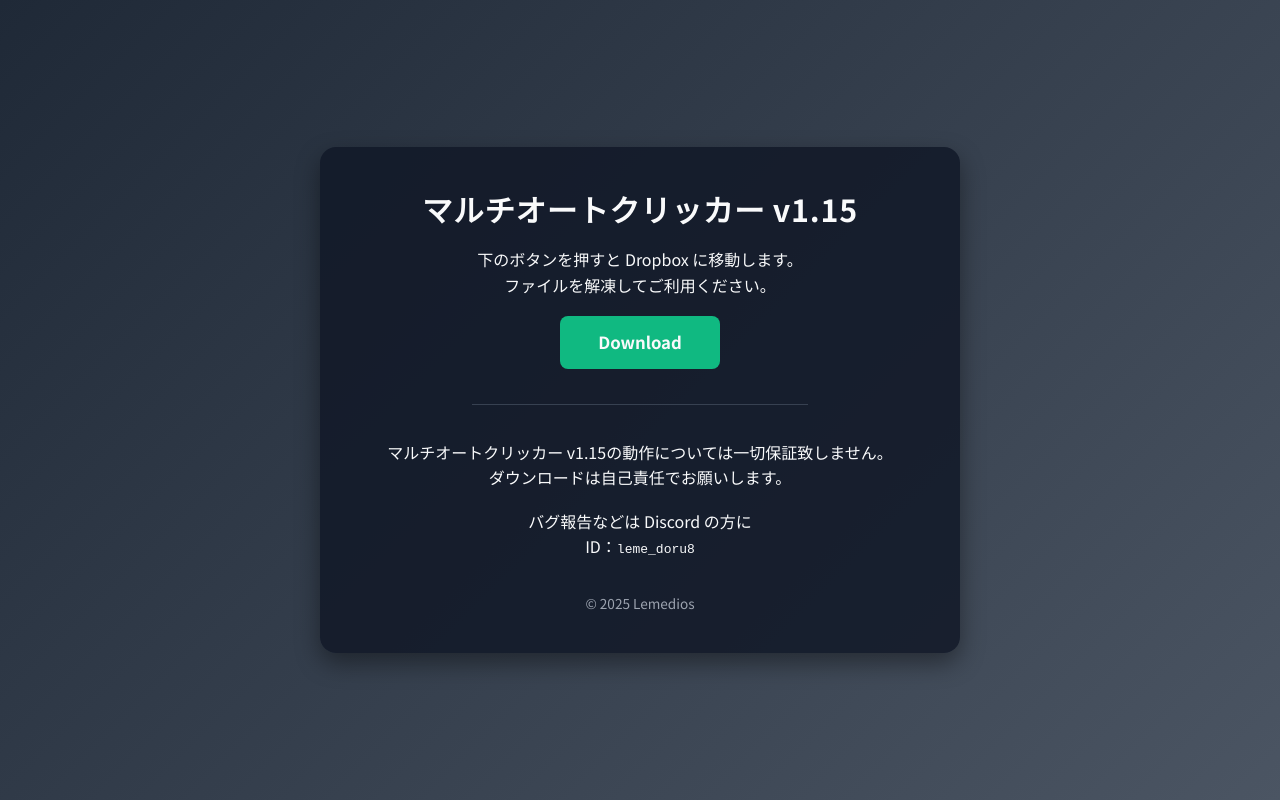
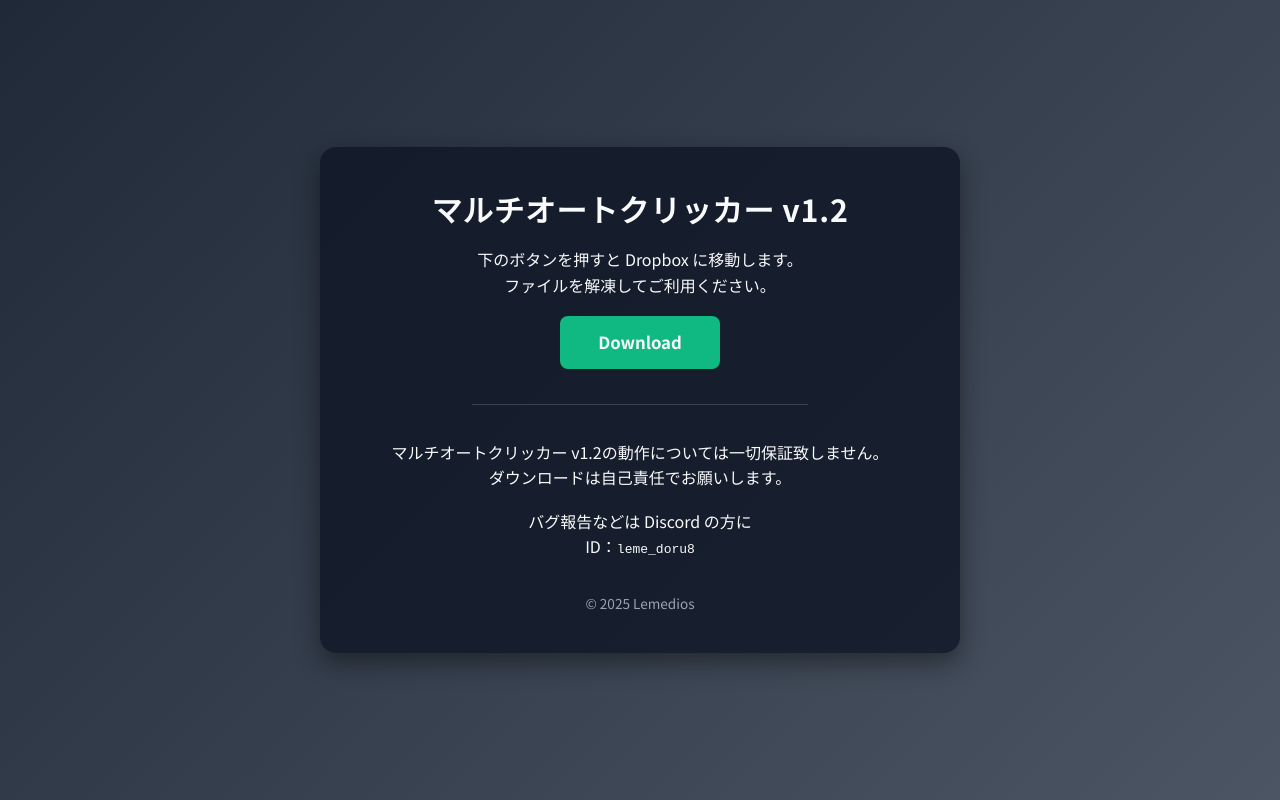
Before and after one commit to Lemedios/multi-auto-clicker-download, a plain HTML site: page index.html in a window 1280 px wide. Drawn offline with Linux system fonts and the light colour scheme.

Commit message:
Update index.html

```diff
--- a/index.html
+++ b/index.html
@@ -53,14 +53,14 @@
 
 <body>
   <main class="panel">
-    <h1>マルチオートクリッカー v1.15</h1>
+    <h1>マルチオートクリッカー v1.2</h1>
     <p>下のボタンを押すと Dropbox に移動します。<br>ファイルを解凍してご利用ください。</p>
 
-    <a href="https://www.dropbox.com/scl/fi/ex28skx39azctxhis2nu2/v1.15.rar?rlkey=evepd8hqh2tf97hfe5vz5ydf9&st=k4jhr1lk&dl=0" class="btn-download" target="_blank" rel="noopener">Download</a>
+    <a href="https://www.dropbox.com/scl/fi/d8qxnj5zwbrtt2kp264s6/v1.2.zip?rlkey=u4qxx273oot4tcq1t97dp1kxa&st=y6swbj2k&dl=0" class="btn-download" target="_blank" rel="noopener">Download</a>
 
     <hr class="divider">
 
-    <p>マルチオートクリッカー v1.15の動作については一切保証致しません。<br>
+    <p>マルチオートクリッカー v1.2の動作については一切保証致しません。<br>
        ダウンロードは自己責任でお願いします。</p>
 
     <p>バグ報告などは Discord の方に<br>
```
